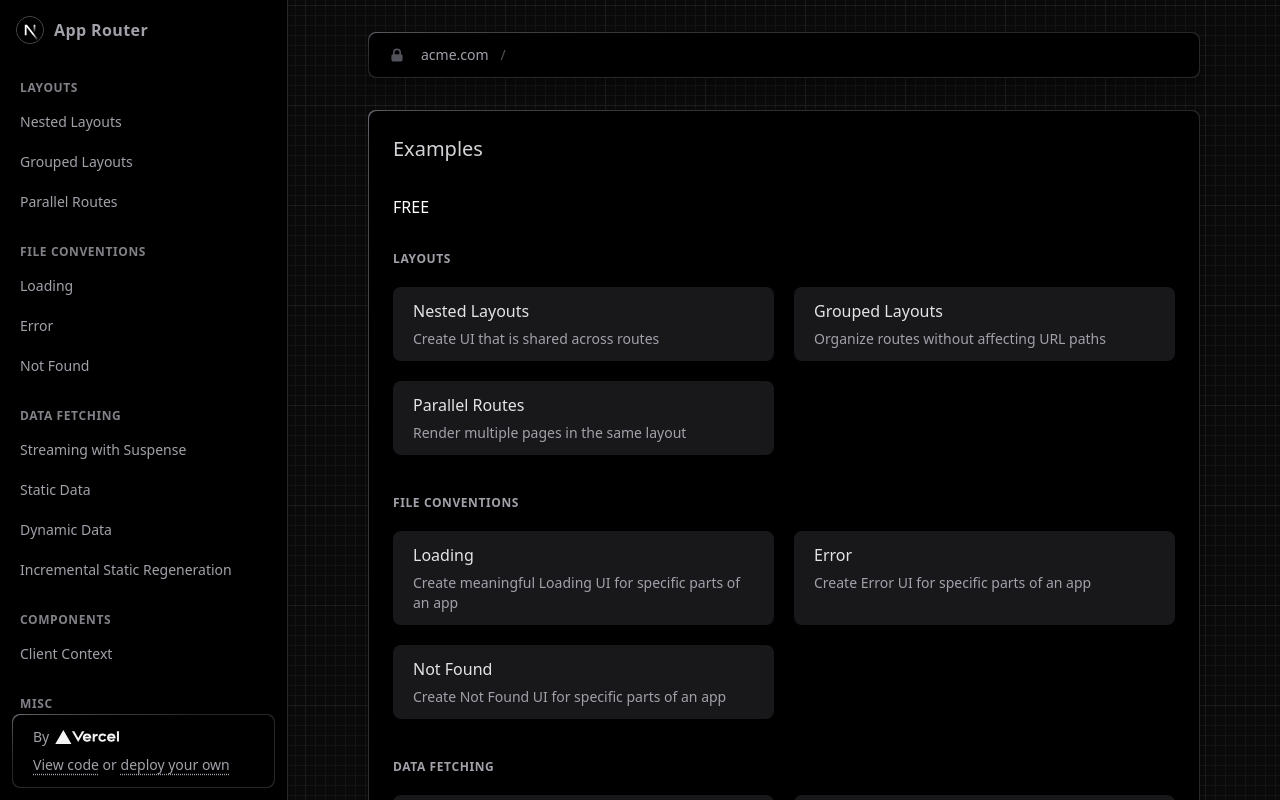
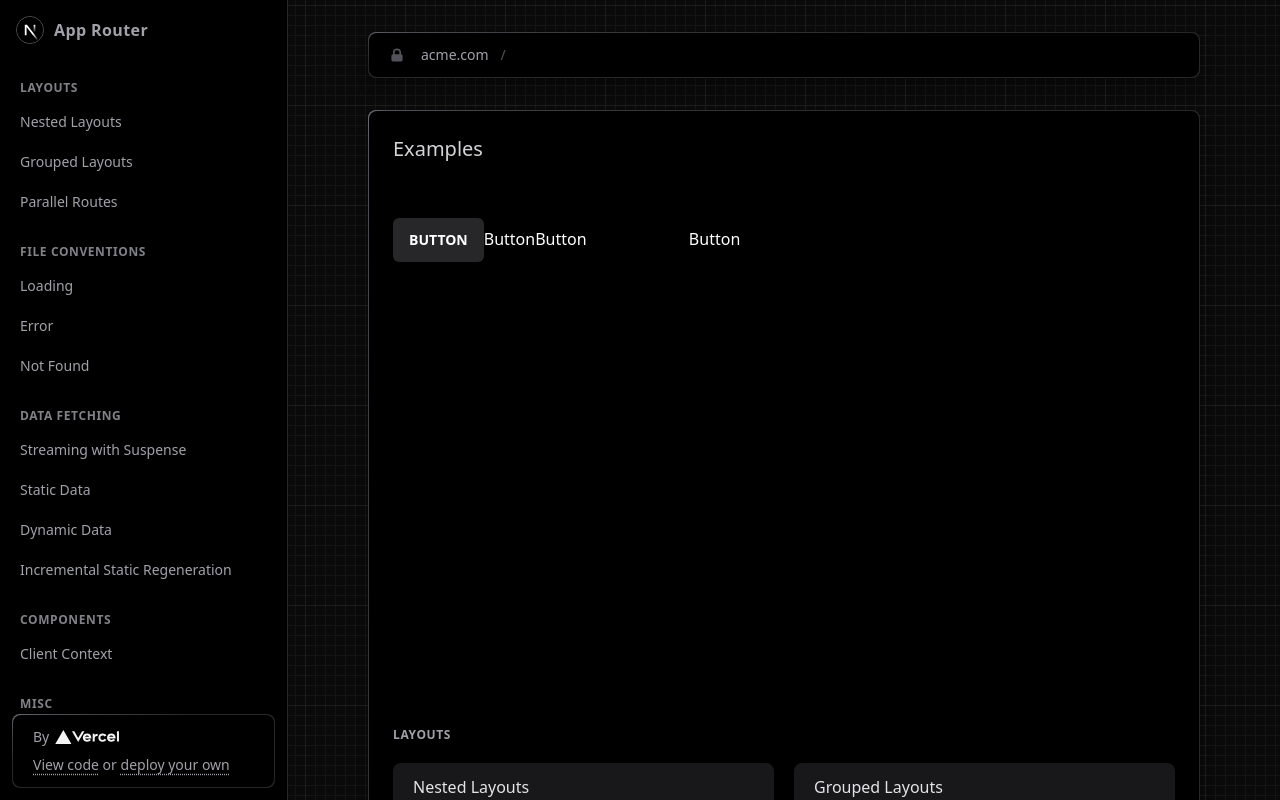
Before and after one commit to ryota-murakami/app-router-playground, a Next.js app: page / in a window 1280 px wide. Shown: the top 800 px of the page. Built offline with nearby package versions, Linux system fonts and the light colour scheme.

Commit message:
Refactor FreeSection component and add new button styles

```diff
--- a/app/page.tsx
+++ b/app/page.tsx
@@ -10,7 +10,14 @@
   return (
     <div className="space-y-8">
       <h1 className="text-xl font-medium text-gray-300">Examples</h1>
-      <FreeSection>FREE</FreeSection>
+      <FreeSection className="artboard h-[500px] space-y-8">
+        <button className="inline-block cursor-pointer rounded-md bg-gray-800 px-4 py-3 text-center text-sm font-semibold uppercase text-white transition duration-200 ease-in-out hover:bg-gray-900">
+          Button
+        </button>
+        <button className="btn">Button</button>
+        <button className="btn btn-primary">Button</button>
+        <button className="btn w-64 rounded-full">Button</button>
+      </FreeSection>
       <div className="space-y-10 text-white">
         {demos.map((section) => {
           return (
--- a/components/FreeSection.tsx
+++ b/components/FreeSection.tsx
@@ -8,7 +8,7 @@
   ...rest
 }) => {
   return (
-    <section className={cn('h-[300px] w-hull', className)} {...rest}>
+    <section className={cn('w-hull', className)} {...rest}>
       {children}
     </section>
   )
```
